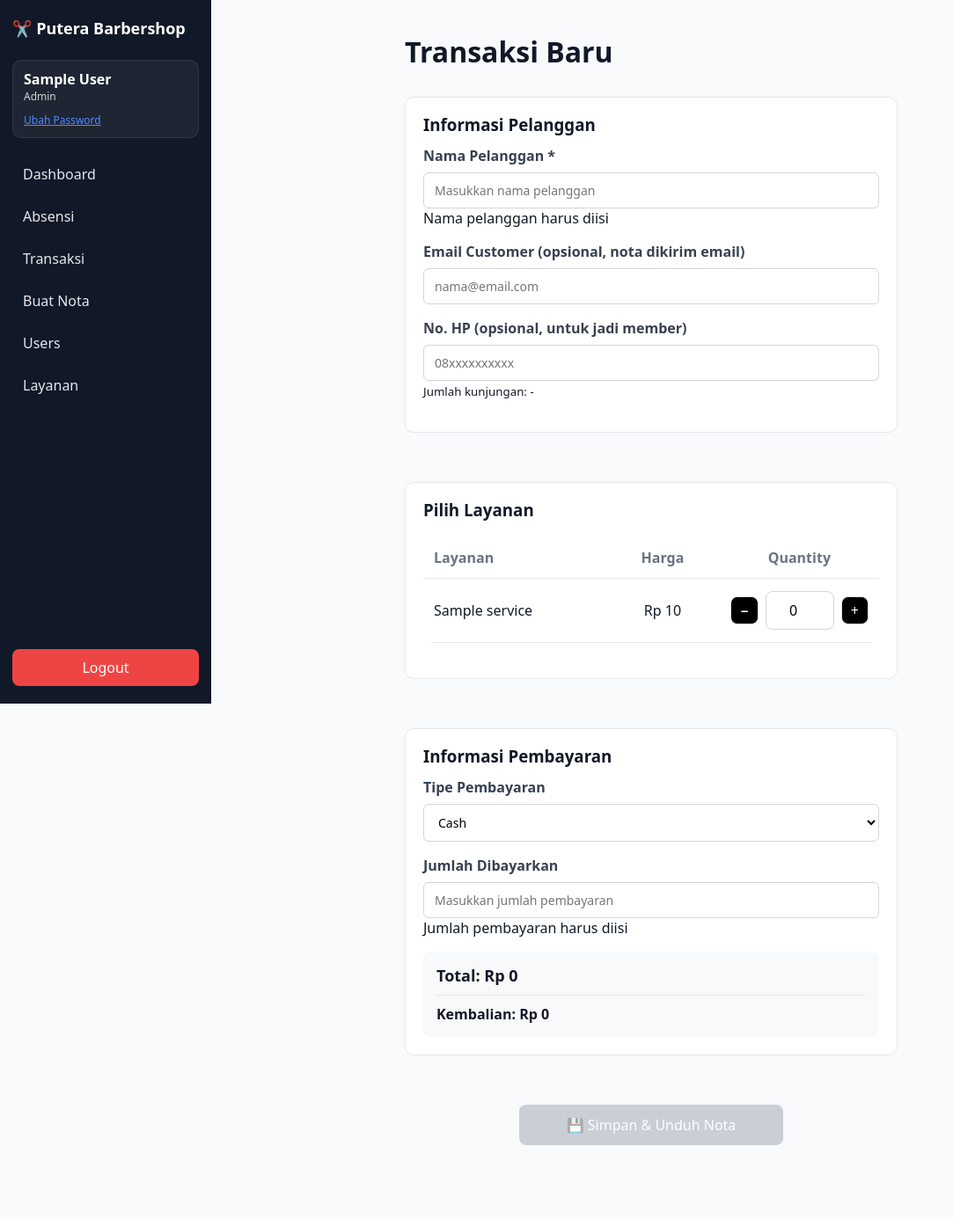
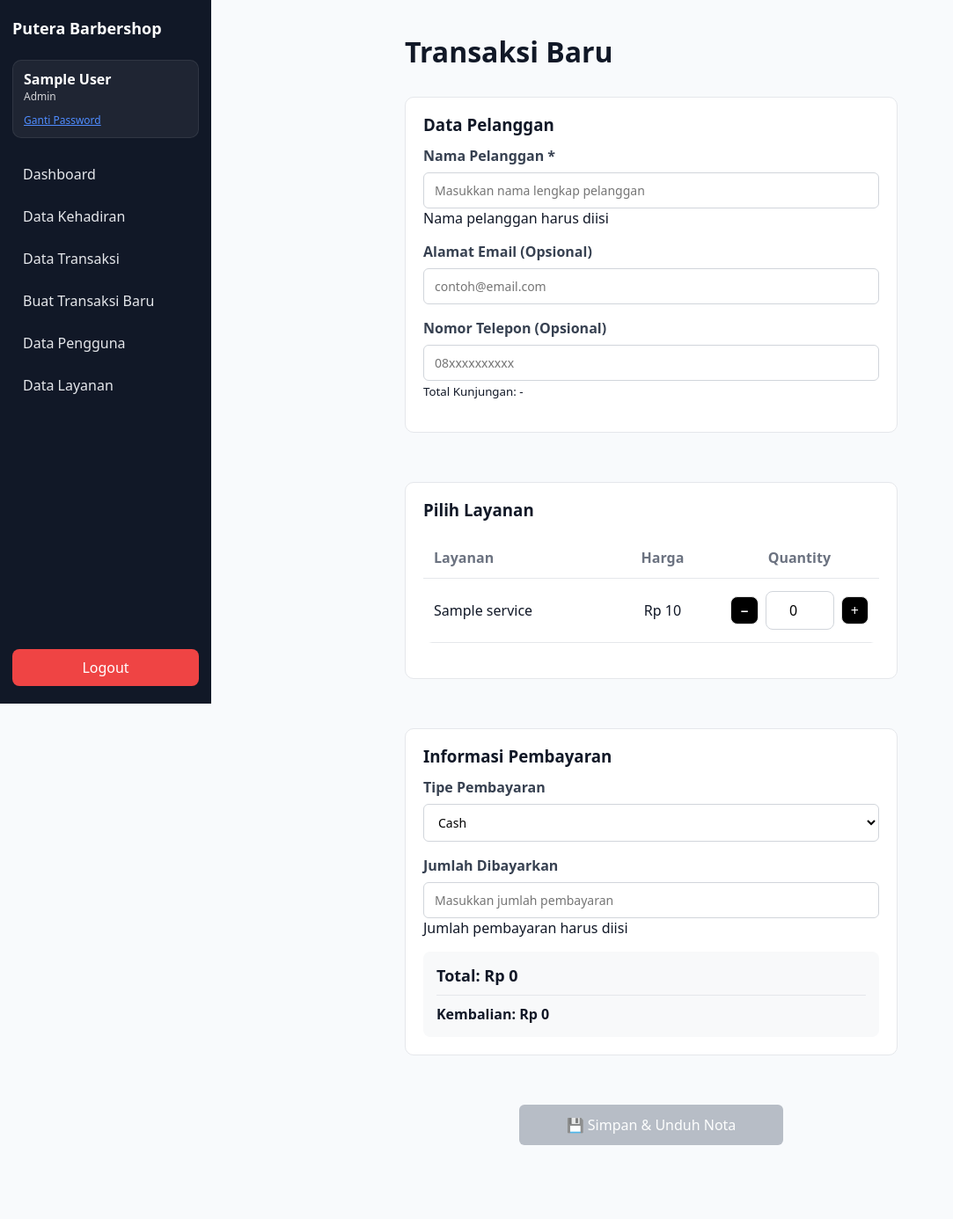
Before and after one commit to fkennyp/kapster-absen, a Flask app: page /sales/new in a window 1280 px wide. Shown: the whole page at 88% size, without its empty margins (0-1083 px from the left). Run offline with Flask 3, Linux system fonts and the light colour scheme; a user stored in the database is signed in; tables that the repository leaves empty hold one stand-in row (values such as "Sample post").

Commit message:
refactor(ui): improve UI/UX and translate to Indonesian
- Translate interface text to Indonesian for better localization
- Remove emojis for cleaner, professional appearance
- Standardize button styles and action labels
- Improve form field labels and descriptions
- Make navigation menu items more consistent
- Update error messages to be more user-friendly

```diff
--- a/static/css/buttons.css
+++ b/static/css/buttons.css
@@ -6,47 +6,40 @@ button, a.btn {
   align-items: center;
   justify-content: center;
   padding: 10px 20px;
-  background-color: #111827;
+  background-color: #2563eb;
   color: #fff;
   border: none;
-  border-radius: 8px;
+  border-radius: 6px;
   font: inherit;
   font-weight: 500;
   text-decoration: none;
   margin: 8px 0;
   cursor: pointer;
+  transition: background-color 0.2s;
 }
 
 button:hover, a.btn:hover {
-  background-color: #1f2937;
+  background-color: #1d4ed8;
 }
 
-button[disabled] {
-  opacity: 0.5;
-  cursor: not-allowed;
-}
-
-/* Button States */
-button:disabled {
+button[disabled], button:disabled {
   background-color: #9ca3af !important;
   cursor: not-allowed !important;
-}
-
-button:disabled:hover {
-  background-color: #9ca3af !important;
+  opacity: 0.7;
 }
 
 /* Button Variants */
 .btn-secondary {
-  /* background-color: #6b7280 !important; */
+  background-color: #4b5563;
 }
 
 .btn-secondary:hover {
-  background-color: #4b5563 !important;
+  background-color: #374151;
 }
 
-.btn-small {
-  padding: 6px 12px !important;
-  font-size: 12px !important;
+/* Small button variant */
+.btn-sm {
+  padding: 6px 12px;
+  font-size: 14px;
   text-decoration: none;
 }
--- a/templates/base.html
+++ b/templates/base.html
@@ -12,23 +12,23 @@
 </head>
 
 <body>
-  <!-- FAB hamburger (mobile) -->
-  <button class="sb-fab" type="button" aria-label="Menu" onclick="document.body.classList.toggle('sb-open')">☰</button>
+  <!-- Menu toggle untuk mobile -->
+  <button class="sb-fab" type="button" aria-label="Menu" onclick="document.body.classList.toggle('sb-open')">Menu</button>
 
-  <!-- Overlay gelap -->
+  <!-- Overlay untuk menu mobile -->
   <div class="sb-overlay" onclick="document.body.classList.remove('sb-open')"></div>
 
   <div class="app">
     <!-- SIDEBAR -->
     <aside class="sidebar">
-      <div class="sb-brand">✂️ Putera Barbershop</div>
+      <div class="sb-brand">Putera Barbershop</div>
 
       {% if current_user.is_authenticated %}
       <div class="sb-user">
         <div class="sb-user-name">{{ current_user.name }}</div>
         <div class="sb-user-role">{{ current_user.role|capitalize }}</div>
         <div class="sb-user-change-pass">
-          <a href="{{ url_for('auth.change_password') }}" class="change-pass-link">Ubah Password</a>
+          <a href="{{ url_for('auth.change_password') }}" class="change-pass-link">Ganti Password</a>
         </div>
       </div>
       {% endif %}
@@ -36,17 +36,17 @@
       <nav class="sb-nav">
         {% if current_user.is_authenticated and current_user.role == 'admin' %}
         <a class="sb-link" href="/admin/dashboard">Dashboard</a>
-        <a class="sb-link" href="/reports/">Absensi</a>
-        <a class="sb-link" href="/admin/transactions">Transaksi</a>
-        <a class="sb-link" href="{{ url_for('sales.new_sale') }}">Buat Nota</a>
-        <a class="sb-link" href="/admin/users">Users</a>
-        <a class="sb-link" href="{{ url_for('admin.services_list') }}">Layanan</a>
+        <a class="sb-link" href="/reports/">Data Kehadiran</a>
+        <a class="sb-link" href="/admin/transactions">Data Transaksi</a>
+        <a class="sb-link" href="{{ url_for('sales.new_sale') }}">Buat Transaksi Baru</a>
+        <a class="sb-link" href="/admin/users">Data Pengguna</a>
+        <a class="sb-link" href="{{ url_for('admin.services_list') }}">Data Layanan</a>
         {% elif current_user.is_authenticated and current_user.role == 'kapster' %}
-        <a class="sb-link" href="/attendance">Attendance</a>
+        <a class="sb-link" href="/attendance">Kehadiran</a>
         {% if is_working_now %}
-        <a class="sb-link" href="{{ url_for('sales.new_sale') }}">Buat Transaksi</a>
+        <a class="sb-link" href="{{ url_for('sales.new_sale') }}">Buat Transaksi Baru</a>
         {% endif %}
-        <a class="sb-link" href="{{ url_for('user_transactions.my_transactions') }}">Transaksi Saya</a>
+        <a class="sb-link" href="{{ url_for('user_transactions.my_transactions') }}">Riwayat Transaksi</a>
         {% endif %}
       </nav>
 
--- a/templates/login.html
+++ b/templates/login.html
@@ -1,11 +1,11 @@
 {% extends 'auth_base.html' %}
-{% block title %}Login - Kapster Absen{% endblock %}
+{% block title %}Masuk - Kapster Absen{% endblock %}
 {% block content %}
-<h1>Login</h1>
+<h1>Masuk</h1>
 <form method="post" class="form">
     <label>Username<input type="text" name="username" required></label>
     <label>Password<input type="password" name="password" required></label>
-    <button type="submit">Login</button>
+    <button type="submit">Masuk</button>
 </form>
 <div style="margin-top:1em;">
     <a href="{{ url_for('auth.forgot_password') }}">Lupa password?</a>
--- a/templates/sale_new.html
+++ b/templates/sale_new.html
@@ -21,27 +21,27 @@
         <form method="post" class="form" id="saleForm">
             <!-- Customer Information -->
             <div class="card">
-                <h3>Informasi Pelanggan</h3>
+                <h3>Data Pelanggan</h3>
 
                 <div class="form-group">
                     <label for="customer_name">Nama Pelanggan *</label>
                     <input type="text" name="customer_name" id="customer_name" required
-                           placeholder="Masukkan nama pelanggan">
-                    <span id="nameError" class="error-message">Nama harus diisi</span>
+                           placeholder="Masukkan nama lengkap pelanggan">
+                    <span id="nameError" class="error-message">Nama pelanggan wajib diisi</span>
                 </div>
 
                 <div class="form-group">
-                    <label for="customer_email">Email Customer (opsional, nota dikirim email)</label>
+                    <label for="customer_email">Alamat Email (Opsional)</label>
                     <input id="customer_email" name="customer_email" type="email"
-                           placeholder="nama@email.com">
-                    <span id="emailError" class="error-message">Format email tidak valid</span>
+                           placeholder="contoh@email.com">
+                    <span id="emailError" class="error-message">Format alamat email tidak valid</span>
                 </div>
 
                 <div class="form-group">
-                    <label for="customer_phone">No. HP (opsional, untuk jadi member)</label>
+                    <label for="customer_phone">Nomor Telepon (Opsional)</label>
                     <input id="customer_phone" name="customer_phone" type="tel"
                            placeholder="08xxxxxxxxxx">
-                    <small id="visitInfo" class="visit-info">Jumlah kunjungan: -</small>
+                    <small id="visitInfo" class="visit-info">Total Kunjungan: -</small>
                 </div>
             </div>
 
```
Also changed, not shown: templates/admin/services_list.html (+5 -5 lines), templates/user_transactions.html (+10 -10 lines).
